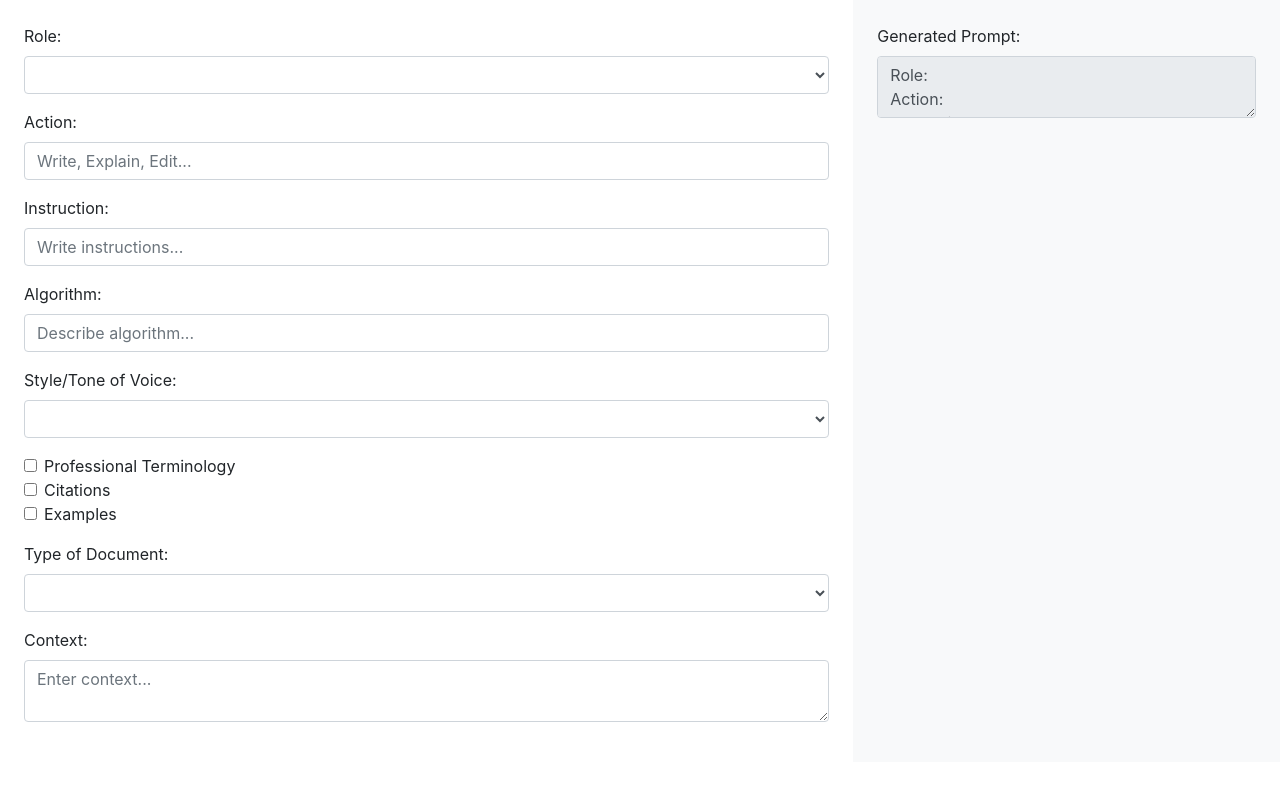
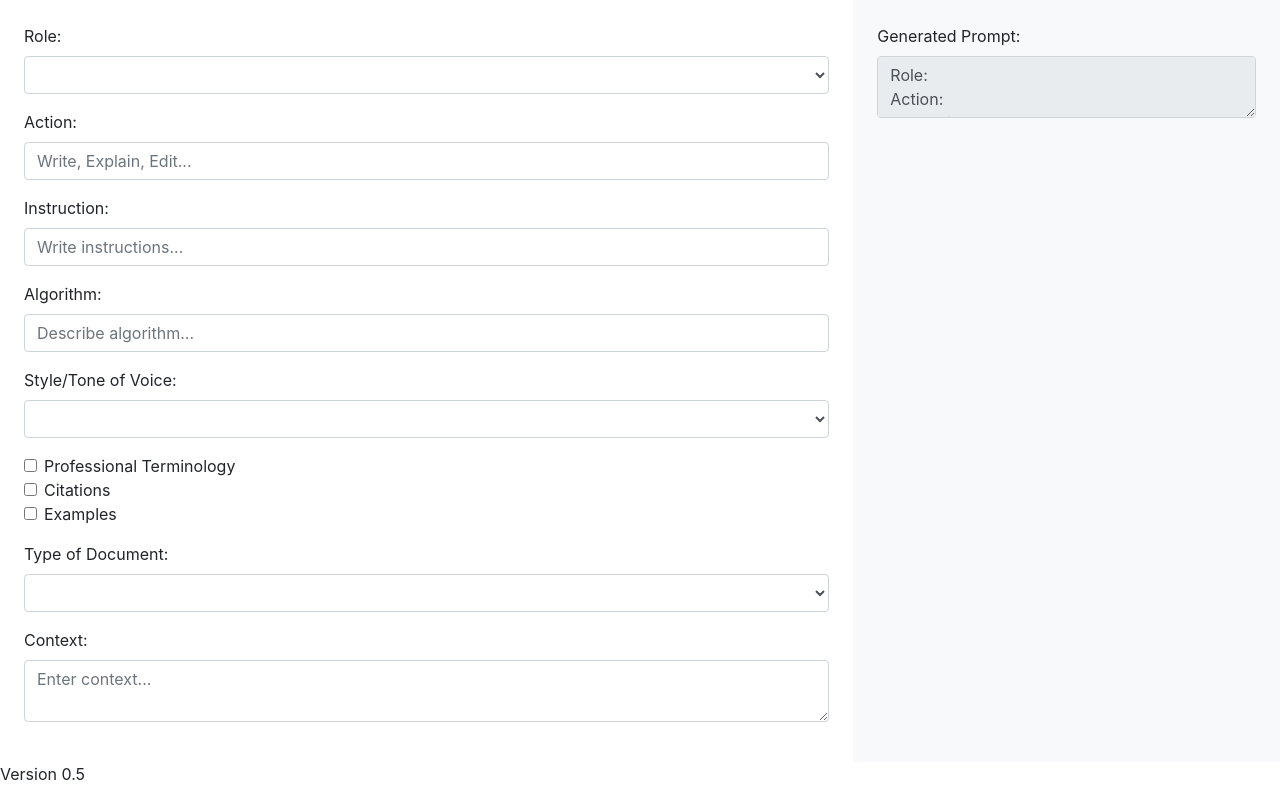
Before and after one commit to nozh/prompt, a plain HTML site: page index.html in a window 1280 px wide. Drawn offline with nearby package versions, Linux system fonts and the light colour scheme.

Commit message:
Update index.html

```diff
--- a/index.html
+++ b/index.html
@@ -158,6 +158,9 @@
         </div>
     </div>
 
+<footer>
+    <p>Version 0.5</p>
+</footer>
     <!-- JavaScript for prompt generation and local storage (add your script.js content here) -->
     <script src="script.js"></script>
 </body>
```
